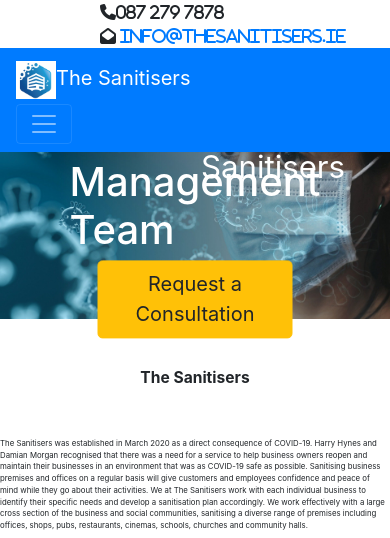
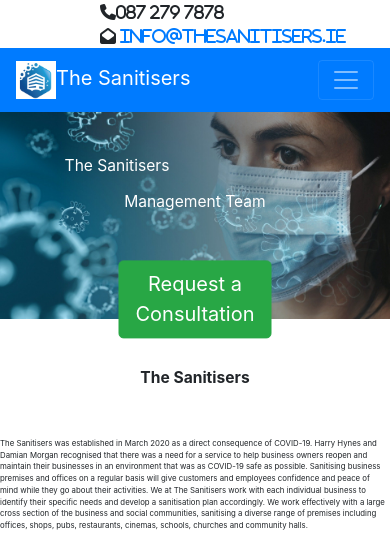
Before and after one commit to squiremaguire69/TheSanitisers, a PHP site: page /About_Us.html in a window 390 px wide. Shown: the top 538 px of the page. Run offline with PHP 8.4, Linux system fonts and the light colour scheme; some libraries are stand-ins or nearby versions.

Commit message:
Responsive Image on About

```diff
--- a/About_Us.html
+++ b/About_Us.html
@@ -37,10 +37,9 @@
       <a class="navbar-brand" id="avatar" href="index.html">
     <img src="media/images/Sanitisers Logo Avatar.png" alt="Logo" style="width:40px;">The Sanitisers</img>
     </a>
-      <div class="col-sm-3"></div>
 
       <!-- Toggler/collapsibe Button -->
-      <button class="navbar-toggler" type="button" data-toggle="collapse" data-target="#collapsibleNavbar">
+      <button class="navbar-toggler" type="button" data-toggle="collapse" data-target="#collapsibleNavbar" id="navbar">
     <span class="navbar-toggler-icon"></span>
     </button>
 
@@ -54,9 +53,6 @@
             <a class="nav-link" href="About_Us.html">About</a>
           </li>
           <li class="nav-item">
-            <a class="nav-link" href="index.html">Technical</a>
-          </li>
-          <li class="nav-item">
             <a class="nav-link" href="Contact.html">Contact</a>
           </li>
         </ul>
@@ -67,13 +63,13 @@
 
 <div>
   <div id="mainimage">
-      <img class="img-fluid" src="media/images/coronavirus-4914026_1920.jpg" alt="Coronavirus Mask" style="width:100%;">
-      <div class="text-block" id="title">The Sanitisers</div>
+      <img class="img-fluid" src="media/images/coronavirus-4914026_1920.jpg" alt="Coronavirus Mask" class="mx-auto d-block" style="width:100%;">
+      <div class="text-block" id="title1">The Sanitisers</div>
      <div class="text-block" id="img_text">
-       <h1>Management Team</h1>
+       <p>Management Team</p>
     </div>
     <div class="button" id="calltoaction1">
-      <a href="Contact.html" class="btn btn-warning btn-lg" role="button">Request a Consultation</a>
+      <a href="Contact.html" class="btn btn-success btn-lg" role="button" id="calltoaction1">Request a Consultation</a>
     </div>
   </div>
 </div>
--- a/media/css/custom.css
+++ b/media/css/custom.css
@@ -65,6 +65,16 @@
     #mainimage {
         margin-top: 100px;
     }
+    #title1 {
+        font-size: 4vw;
+        position: absolute;
+        top: 30%;
+        left: 30%;
+        color: white;
+        padding-left: 20px;
+        padding-right: 20px;
+        transform: translate(-50%, -50%);
+    }
 }
 
 #img_text {
@@ -83,6 +93,17 @@
     position: absolute;
     top: 20%;
     left: 70%;
+    color: white;
+    padding-left: 20px;
+    padding-right: 20px;
+    transform: translate(-50%, -50%);
+}
+
+#title1 {
+    font-size: 4vw;
+    position: absolute;
+    top: 30%;
+    left: 30%;
     color: white;
     padding-left: 20px;
     padding-right: 20px;
```
